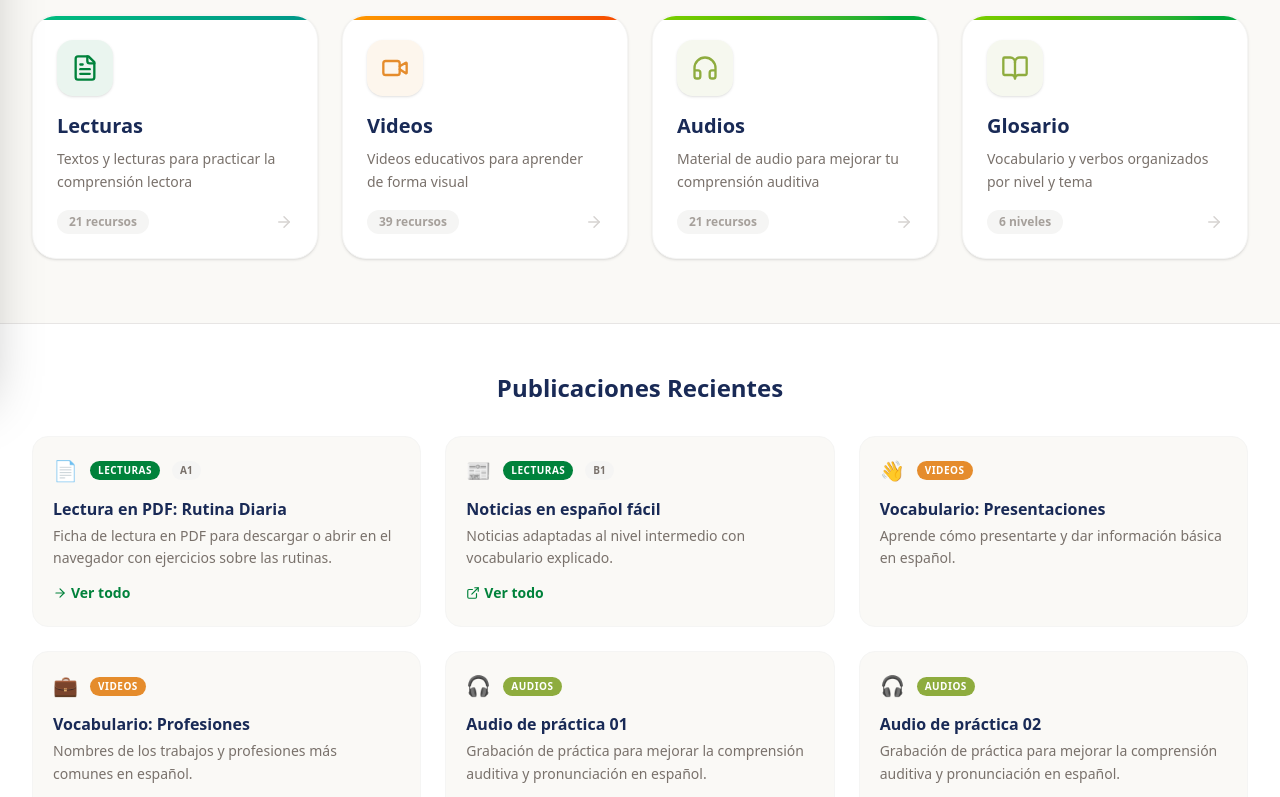
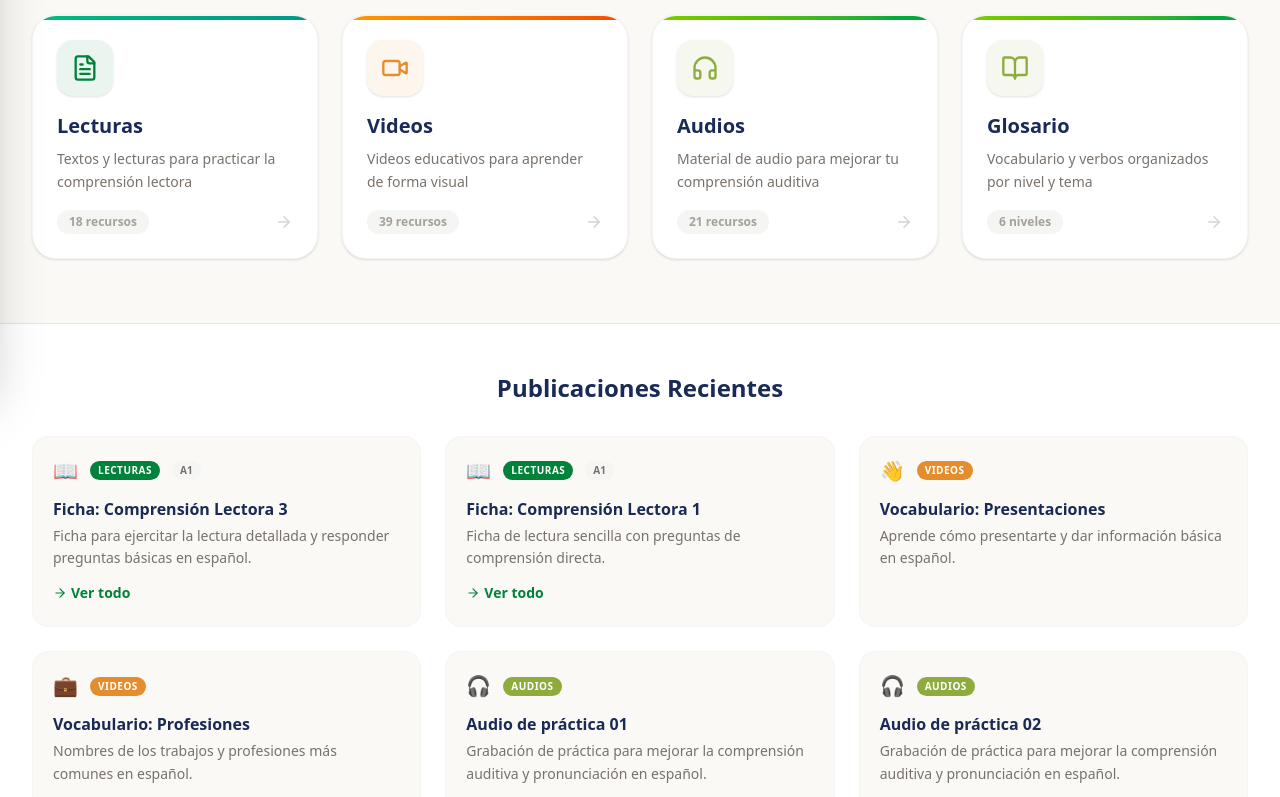
Before and after one commit to JesusHernandezP/Asha-Kiran-Herramienta-Espa-ol, a React (Vite) app: page /recursos in a window 1280 px wide. Shown: the part 412-1209 px from the top of the page. Built offline with nearby package versions, Linux system fonts and the light colour scheme.

Commit message:
Remove 3 additional placeholder/unwanted readings from RecursosData

```diff
--- a/src/data/recursosData.ts
+++ b/src/data/recursosData.ts
@@ -20,33 +20,6 @@ export interface ResourceEntry {
 }
 
 export const lecturas: ResourceEntry[] = [
-  {
-    id: 'lec-4',
-    title: 'Lectura en PDF: Rutina Diaria',
-    description: 'Ficha de lectura en PDF para descargar o abrir en el navegador con ejercicios sobre las rutinas.',
-    level: 'A1',
-    url: '/docs/rutina_diaria_a1.pdf',
-    emoji: '📄',
-    tags: ['rutina', 'pdf', 'ejercicios'],
-  },
-  {
-    id: 'lec-5',
-    title: 'Noticias en español fácil',
-    description: 'Noticias adaptadas al nivel intermedio con vocabulario explicado.',
-    level: 'B1',
-    url: 'https://www.newsinslowspanish.com/',
-    emoji: '📰',
-    tags: ['noticias', 'actualidad'],
-  },
-  {
-    id: 'lec-completar-texto',
-    title: 'Ficha: Completar Texto',
-    description: 'Completa los huecos con las palabras adecuadas para practicar vocabulario y gramática.',
-    level: 'A1',
-    url: '/docs/completar-texto.jpg',
-    emoji: '📝',
-    tags: ['ejercicios', 'vocabulario', 'gramática'],
-  },
   {
     id: 'lec-comprension-3',
     title: 'Ficha: Comprensión Lectora 3',
```
